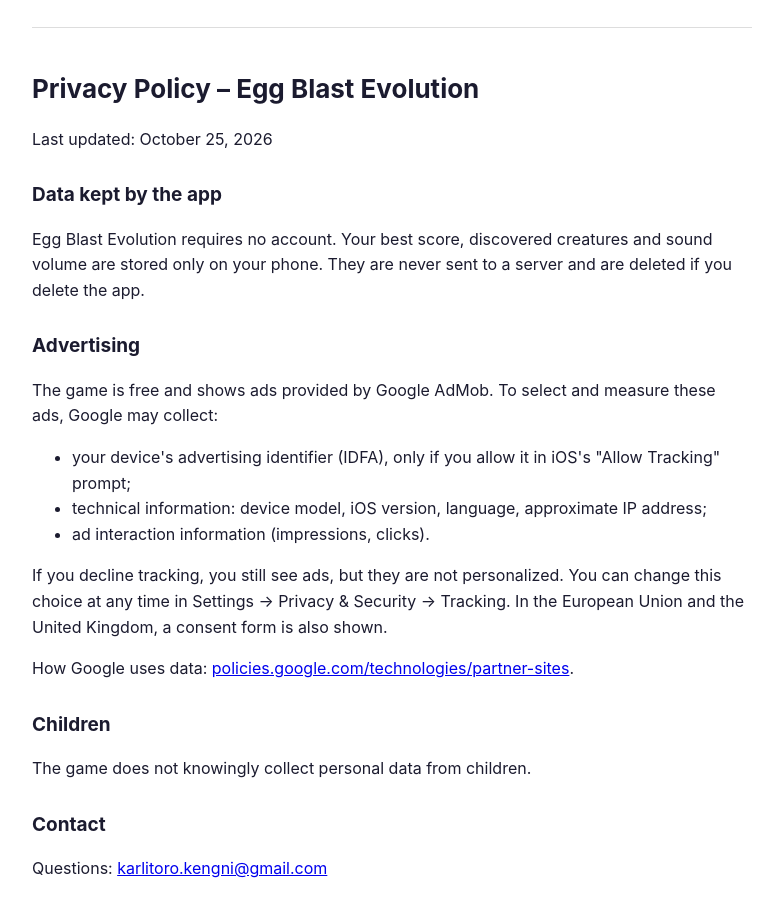
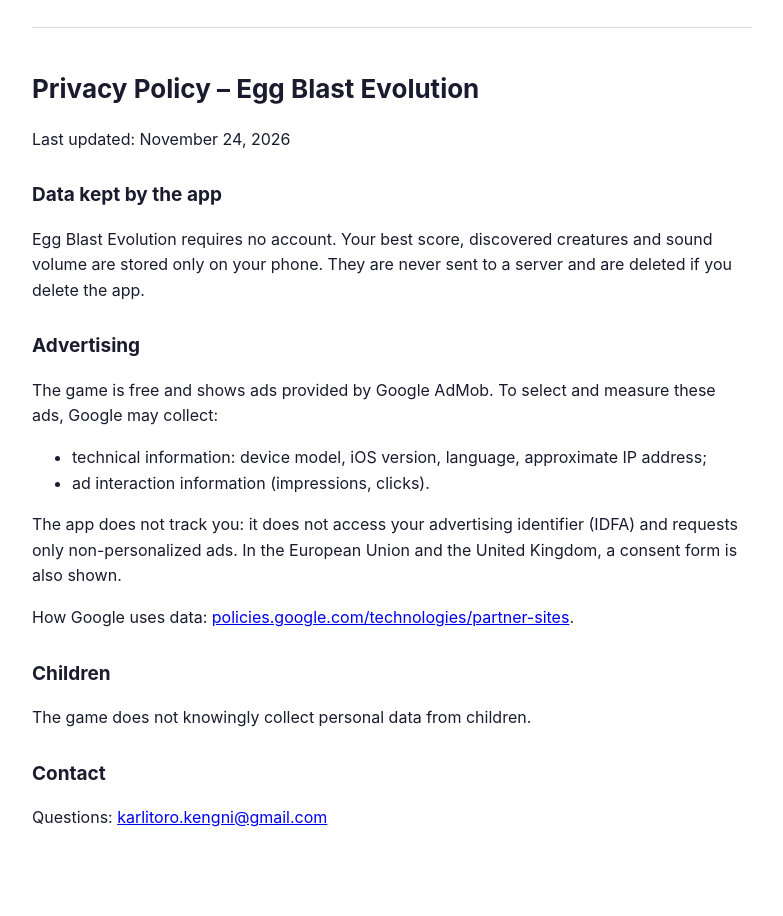
Before and after one commit to KARLO76/egg-blast, a plain HTML site: page privacy.html in a window 1280 px wide. Shown: the part 920-1836 px from the top of the page, without its empty margins (248-1031 px from the left). After the commit the page ends 1791 px from the top, so only its background shows below. Drawn offline with Linux system fonts and the light colour scheme.

Commit message:
Privacy: no tracking, non-personalized ads only
Co-Authored-By: Claude Opus 5.5 <noreply@anthropic.com>

```diff
--- a/privacy.html
+++ b/privacy.html
@@ -37,7 +37,7 @@
 <hr>
 
 <h1>Privacy Policy – Egg Blast Evolution</h1>
-<p>Last updated: October 25, 2026</p>
+<p>Last updated: November 24, 2026</p>
 
 <h2>Data kept by the app</h2>
 <p>Egg Blast Evolution requires no account. Your best score, discovered creatures and sound volume are stored only on your phone. They are never sent to a server and are deleted if you delete the app.</p>
@@ -45,11 +45,10 @@
 <h2>Advertising</h2>
 <p>The game is free and shows ads provided by Google AdMob. To select and measure these ads, Google may collect:</p>
 <ul>
-  <li>your device's advertising identifier (IDFA), only if you allow it in iOS's "Allow Tracking" prompt;</li>
   <li>technical information: device model, iOS version, language, approximate IP address;</li>
   <li>ad interaction information (impressions, clicks).</li>
 </ul>
-<p>If you decline tracking, you still see ads, but they are not personalized. You can change this choice at any time in Settings → Privacy &amp; Security → Tracking. In the European Union and the United Kingdom, a consent form is also shown.</p>
+<p>The app does not track you: it does not access your advertising identifier (IDFA) and requests only non-personalized ads. In the European Union and the United Kingdom, a consent form is also shown.</p>
 <p>How Google uses data: <a href="https://policies.google.com/technologies/partner-sites">policies.google.com/technologies/partner-sites</a>.</p>
 
 <h2>Children</h2>
```
